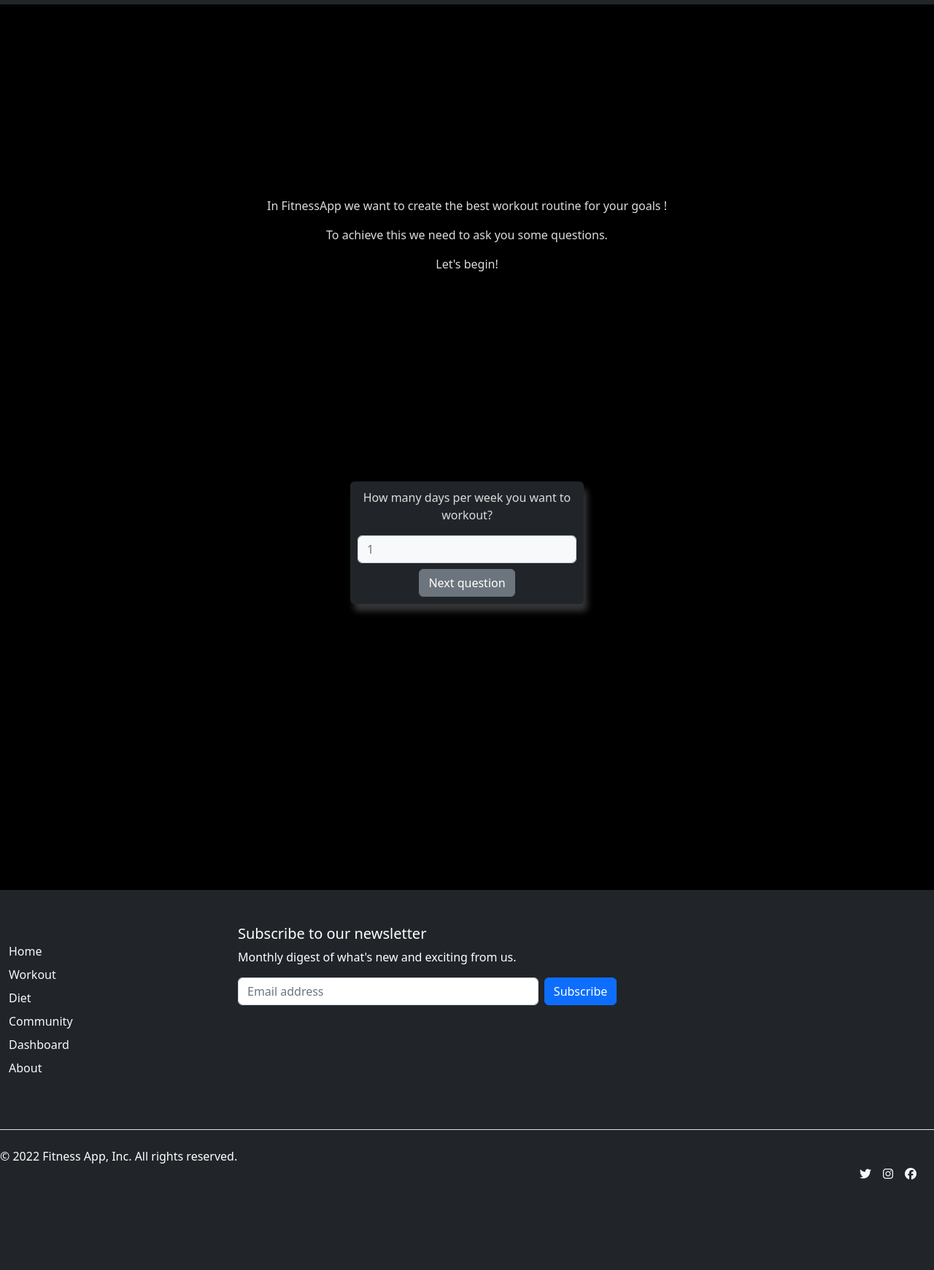
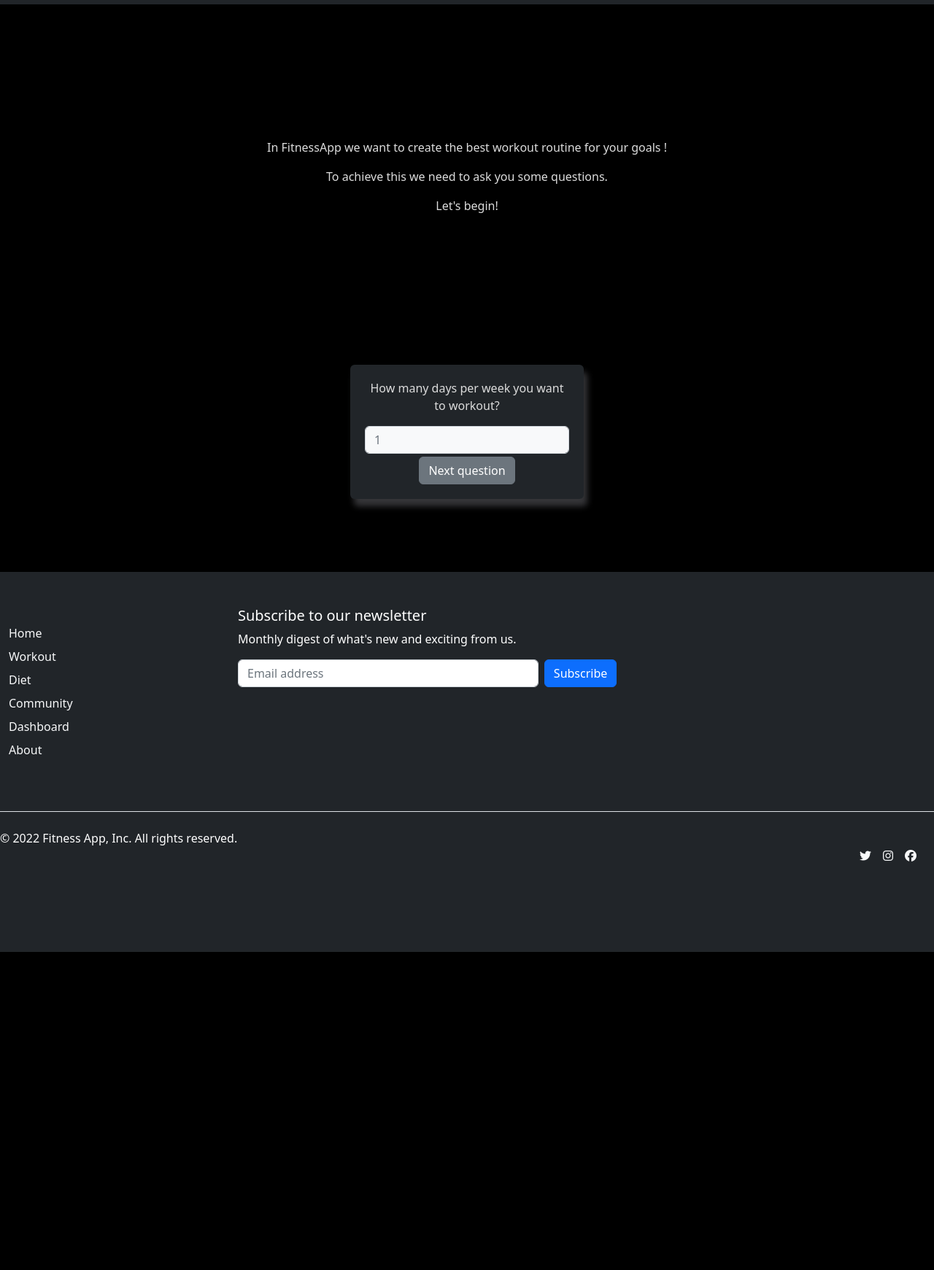
Before and after one commit to wer08/capstone, a Django app: page /exercise in a window 1280 px wide. Shown: the whole page at 73% size. After the commit the page ends 1305 px from the top, so only its background shows below. Run offline with Django 4.2, Linux system fonts and the light colour scheme; the visitor is signed in with stand-in values (Sample User, id 1); some libraries are stand-ins or nearby versions.

Commit message:
Fixed some CSS

```diff
--- a/final_project/fitness/forms.py
+++ b/final_project/fitness/forms.py
@@ -51,6 +51,6 @@ class RoutineForm(forms.Form):
     hypertrophy.widget.attrs.update({'class': 'form-check-label'})
     weightloss.widget.attrs.update({'class': 'form-check-label'})
     days_per_week.widget.attrs.update({
-        'class': 'form-control bg-light mb-2',
+        'class': 'form-control bg-light mb-1',
         'placeholder': 1
     })
--- a/final_project/fitness/static/styles.css
+++ b/final_project/fitness/static/styles.css
@@ -18,6 +18,7 @@ body.main-page {
     background-color: darkgray;
 
 }
+
 .form
 {
     padding: 10px;
@@ -83,7 +84,6 @@ body.main-page {
 
 
 #routine_form{
-
     transition-delay: 500ms;
 }
 #routine{
@@ -91,6 +91,8 @@ body.main-page {
     display: inline-block;
 
 }
+
+
 
 .reveal{
     padding: 0px;
--- a/final_project/fitness/templates/exercise.html
+++ b/final_project/fitness/templates/exercise.html
@@ -14,7 +14,7 @@ Exercise
 
 {% if not choice %}
 <section id="exercise_page">
-    <div class="ex reveal">
+    <div class="ex reveal" style="min-height: 50vh;">
         <p>
         In FitnessApp we want to create the best workout routine for your goals !
         </p>
@@ -26,10 +26,10 @@ Exercise
         </p>
     </div>
 
-        <form action="{% url 'exercise' %}" method="post" enctype="multipart/form-data" class="reveal text-center" id="routine_form">
+        <form action="{% url 'exercise' %}" method="post" enctype="multipart/form-data" id="routine_form">
             {% csrf_token %}
             {% for field in form %}
-            <div class="container w-25 rounded questions bg-dark" id={{field.name}}>
+            <div class="container w-25 rounded questions bg-dark reveal text-center" id={{field.name}} style="min-height: 0; padding: 20px;">
                 <div class="form-group">
                     {% if field.name == "days_per_week" %}
                     <p>How many days per week you want to workout?</p>
```
